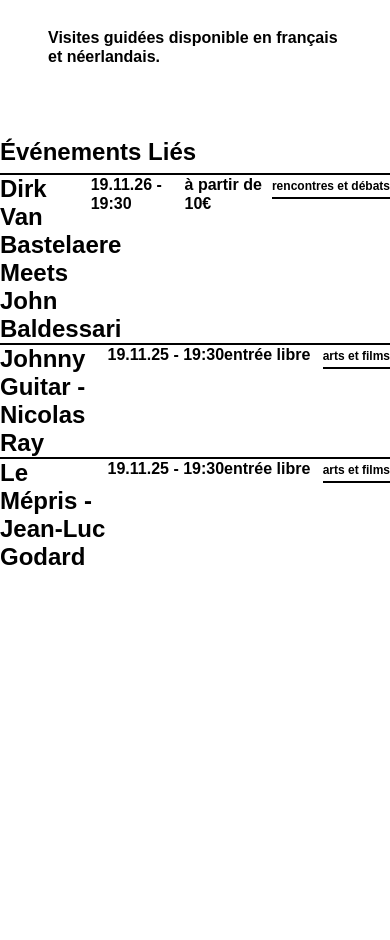
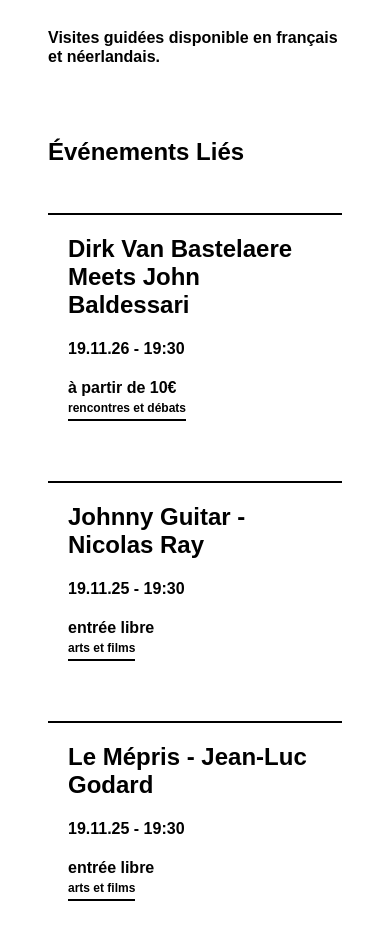
Before and after one commit to sirineTIWEB/EI_2526_Baldessari, a React (Vite) app in the folder sirine_baldessari_25/: page /info in a window 390 px wide. Shown: the part 2000-2940 px from the top of the page. Before the commit the page ends 2571 px from the top, so only its background shows below. Built offline with nearby package versions, Linux system fonts and the light colour scheme; a web font is replaced by a local one.

Commit message:
evenement mobile

```diff
--- a/sirine_baldessari_25/src/App.jsx
+++ b/sirine_baldessari_25/src/App.jsx
@@ -16,7 +16,7 @@
           <Route path="/" element={<Accueil />} />
           <Route path="/info" element={<Info />} />
           {/* passer l'url de l'event cliqué */}
-          <Route path="/event/:id" element={<SingleEvent />} />
+          <Route path="/evenement/:id" element={<SingleEvent />} />
         </Routes>
       </LoadingPage>
     </BrowserRouter>
--- a/sirine_baldessari_25/src/assets/data/events.json
+++ b/sirine_baldessari_25/src/assets/data/events.json
@@ -9,12 +9,12 @@
     "langues": "Néerlandais",
     "tarifs": [
       {
-      "type": "standard",
-      "prix": "10€"
+        "type": "standard",
+        "prix": "10€"
       },
       {
-      "type": "< 26ans",
-      "prix": "5€"
+        "type": "< 26ans",
+        "prix": "5€"
       }
     ],
     "tag": "rencontres et débats",
@@ -25,14 +25,13 @@
     "id": 2,
     "title": "Johnny guitar - nicolas ray",
     "url": "johnny-guitar-nicolas-ray",
-    "description": "",
+    "description": "Vienna est la propriétaire d’un saloon situé à un endroit clé, sur la future ligne de chemin de fer. Cette position stratégique lui attire la colère des ranchers locaux. Après la mort de son frère, Emma Small, jalouse de l’indépendance de Vienna, décide de tout faire pour l’évincer. C’est alors qu’entre en scène Johnny Guitar, un tireur semi-retraité, qui, pris dans le conflit, se joint à Vienna pour affronter les colères de la population locale. Un western hors du commun, où deux femmes se livrent une lutte psychologique bien plus intense qu’une simple rivalité. Avec ses sous-entendus féministes, son romantisme et ses couleurs éclatantes, Johnny Guitar est souvent considéré comme l’un des westerns les plus marquants du cinéma américain. Dans le studio de John Baldessari, la télévision était toujours allumée, sur des chaînes qui diffusaient des films en continu. Même lorsqu'il sortait, l'écran restait allumé pour son chien Benny. Ces films, allant de séries B aux westerns, ont fini par devenir une sorte de bruit de fond du quotidien de Baldessari. Ceux qui attiraient son attention trouvaient même leur place dans ses œuvres : il découpait des photos tirées de films hollywoodiens des années 1940 à 1960 et les combinait à ses formes colorées. Bozar présente une sélection de ses perles cinématographiques préférées.",
     "date": "19.11.25 - 19:30",
     "price": "entrée libre",
-    "langues": "",
+    "langues": "Anglais",
     "tarifs": [
       {
-        "type": "standard",
-        "prix": "10€"
+        "prix": "entrée libre"
       }
     ],
     "tag": "arts et films",
@@ -43,10 +42,10 @@
     "id": 3,
     "title": "le mépris - jean-luc godard",
     "url": "le-mepris-jean-luc-godard",
-    "description": "",
+    "description": "Adapté du roman éponyme d’Alberto Moravia publié en 1954, Le Mépris raconte l’histoire de Camille et Paul Javal, un couple installé à Rome. Lorsqu’un producteur américain, Jeremy Prokosch, propose à Paul de travailler sur une adaptation cinématographique de L’Odyssée, celui-ci y voit l’occasion de gagner suffisamment d’argent pour enfin réaliser son rêve : écrire pour le théâtre. Il espère ainsi prouver à sa femme qu’il a du talent — quitte à laisser le producteur tenter de la séduire. Mais Camille refuse de jouer ce jeu. Peu à peu, l’amour qu’elle éprouvait pour Paul se mue en mépris. Dans le studio de John Baldessari, la télévision était toujours allumée, sur des chaînes qui diffusaient des films en continu. Même lorsqu'il sortait, l'écran restait allumé pour son chien Benny. Ces films, allant de séries B aux westerns, ont fini par devenir une sorte de bruit de fond du quotidien de Baldessari. Ceux qui attiraient son attention trouvaient même leur place dans ses œuvres : il découpait des photos tirées de films hollywoodiens des années 1940 à 1960 et les combinait à ses formes colorées. Bozar présente une sélection de ses perles cinématographiques préférées.",
     "date": "19.11.25 - 19:30",
     "price": "entrée libre",
-    "langues": "",
+    "langues": "Français",
     "tarifs": [
       {
         "type": "standard",
--- a/sirine_baldessari_25/src/composants/PageInfo/Evenements.jsx
+++ b/sirine_baldessari_25/src/composants/PageInfo/Evenements.jsx
@@ -5,7 +5,7 @@
     const { events } = useLoading();
 
     return(
-        <section className="md:mx-24 md:gap-10 flex flex-col">
+        <section className="md:mx-24 gap-10 mx-12 flex flex-col mb-24">
             <h2>Événements liés</h2>
             {events.map((event, index) => (
                 <Event  key={index} url={event.url} title={event.title} date={event.date} price={event.price} tag={event.tag} tagUrl={event.tagUrl} />
--- a/sirine_baldessari_25/src/composants/PageInfo/Event.jsx
+++ b/sirine_baldessari_25/src/composants/PageInfo/Event.jsx
@@ -5,9 +5,9 @@
 
     return (
         // au lieu de a href , utilisez link permet de pas recharger la page
-        <article className="flex border-t-2 border-black">
-            <Link to={`/event/${props.url}`} className="flex cursor-pointer md:p-5 md:gap-24">
-                <h5 className="w-1/3">{props.title}</h5>
+        <article className="p-5 flex md:flex-row flex-col border-t-2 border-black">
+            <Link to={`/evenement/${props.url}`} className="flex md:flex-row flex-col cursor-pointer md:gap-24 gap-5">
+                <h5 className="w-full md:w-1/3">{props.title}</h5>
                 <p>{props.date}</p>
                 <p>{props.price}</p>
 
--- a/sirine_baldessari_25/src/composants/UI/Tag.jsx
+++ b/sirine_baldessari_25/src/composants/UI/Tag.jsx
@@ -3,8 +3,8 @@
 function Tag(props){
     return(
         // déclarer plus haut
-        <Link to={`/info?tag=${props.filtre}`} className="py-1 border-b-2 border-black h-fit">
-            <h3 className="text-nowrap">{props.title}</h3>
+        <Link to={`/info?tag=${props.filtre}`} className="py-1 border-b-2 border-black h-fit w-fit">
+            <h3>{props.title}</h3>
         </Link>
     )
 }
```
